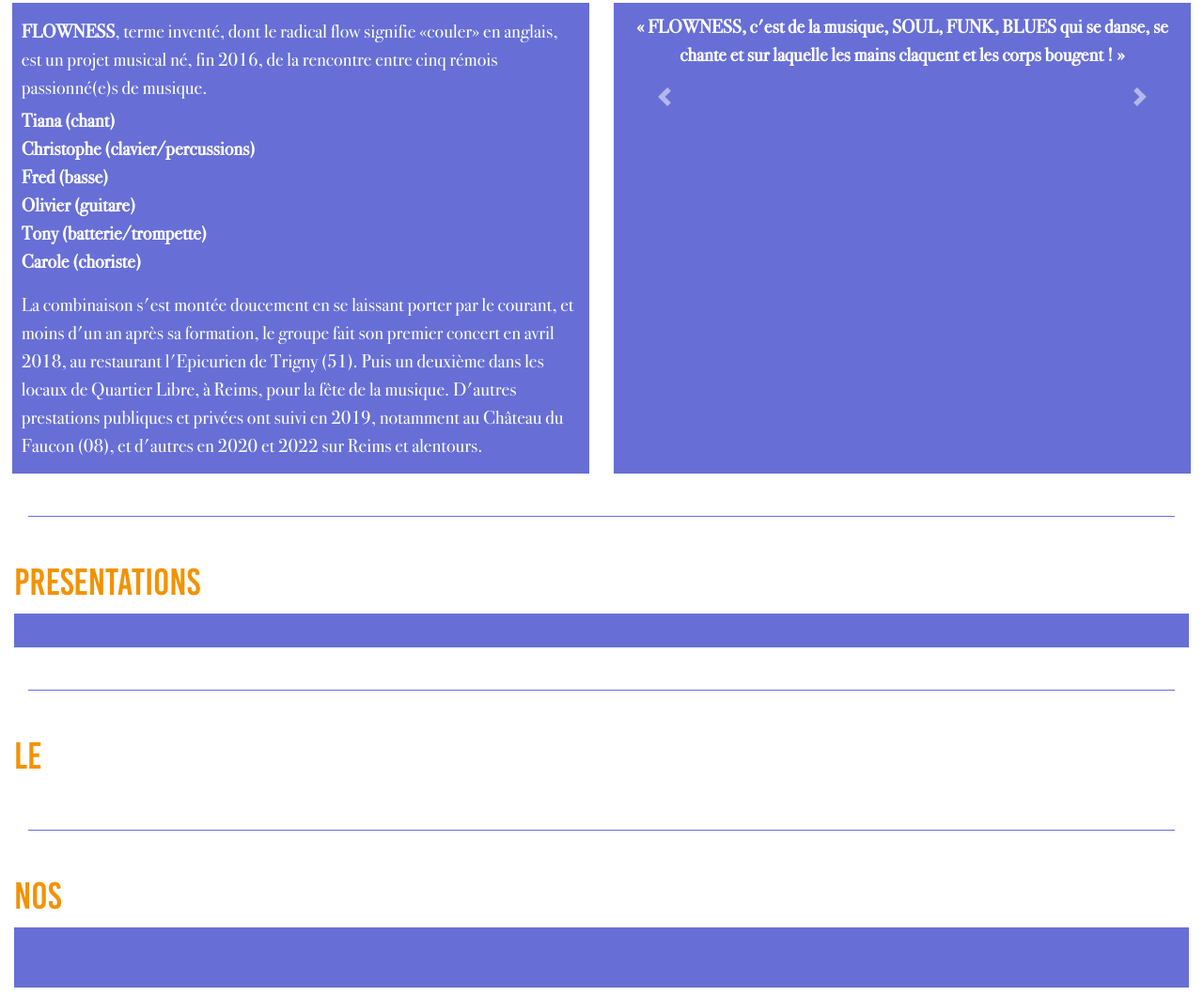
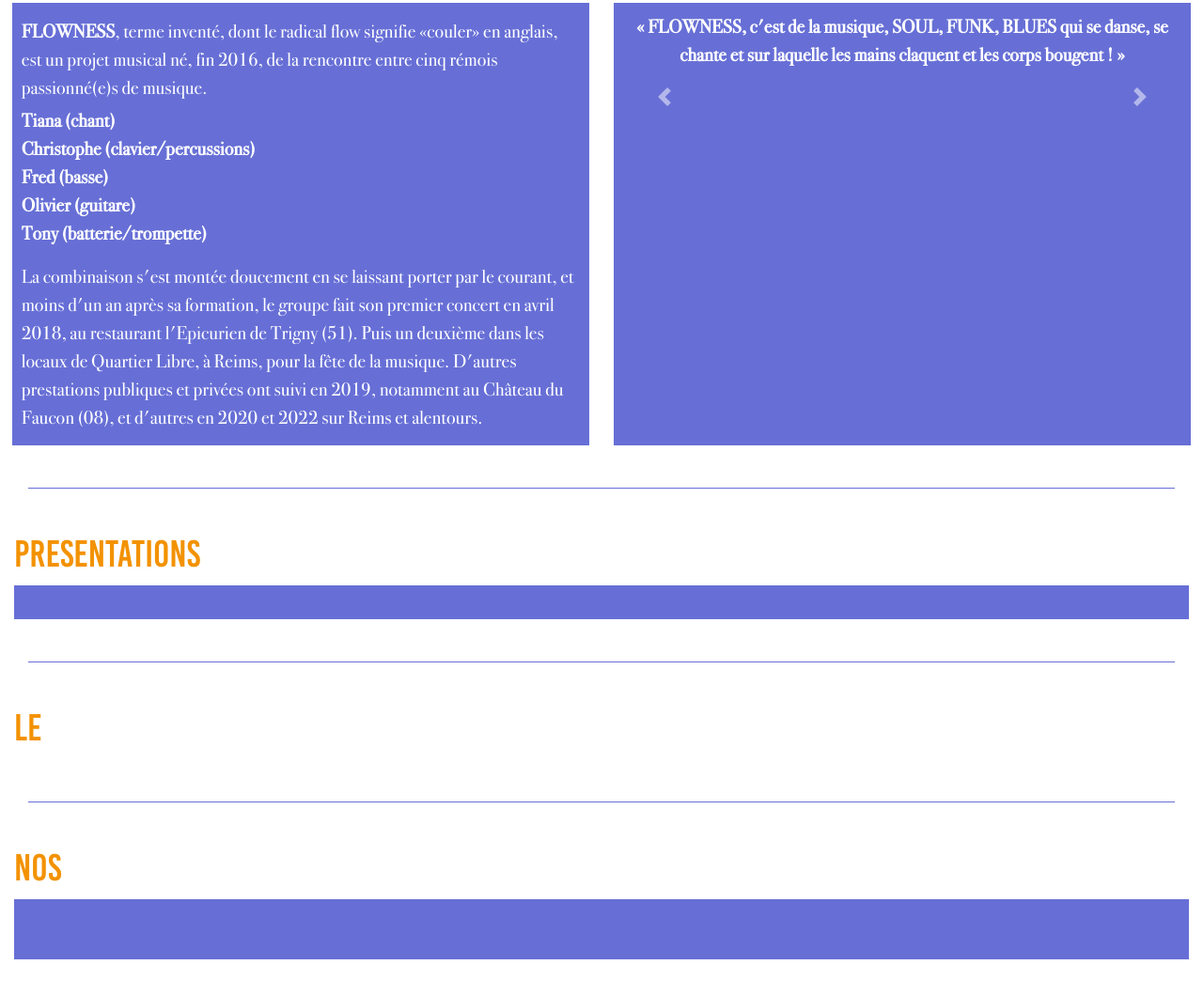
Before and after one commit to Ariachnide/Flowness, a plain HTML site: page index.html in a window 1280 px wide. Shown: the part 975-2035 px from the top of the page at 94% size. Drawn offline with nearby package versions, Linux system fonts and the light colour scheme; no server answers.

Commit message:
group update

```diff
--- a/index.html
+++ b/index.html
@@ -128,9 +128,6 @@
                                     </li>
                                     <li>
                                         Tony (batterie/trompette)
-                                    </li>
-                                    <li>
-                                        Carole (choriste)
                                     </li>
                                 </ul>
                             </b>
```
